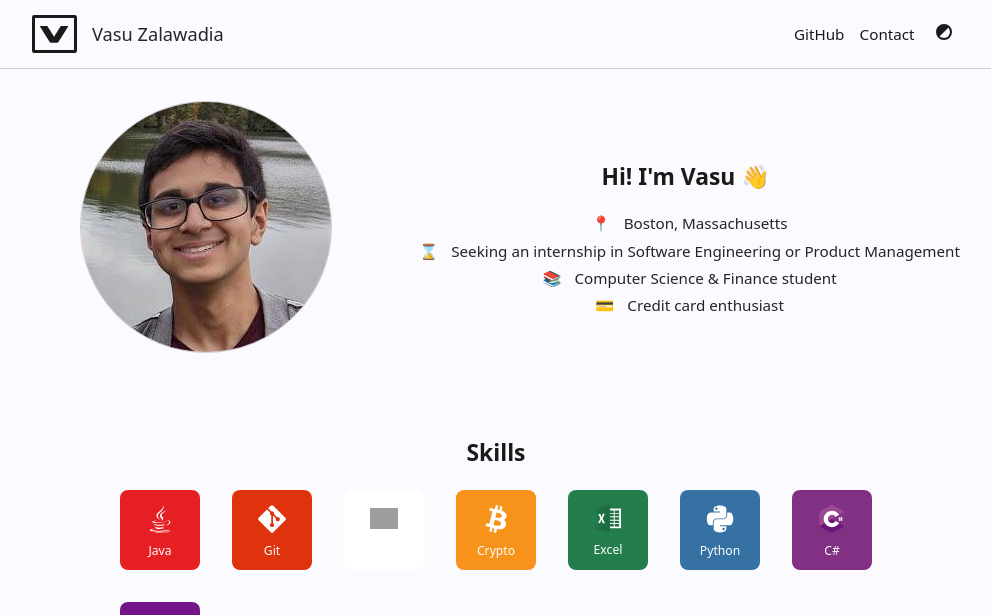
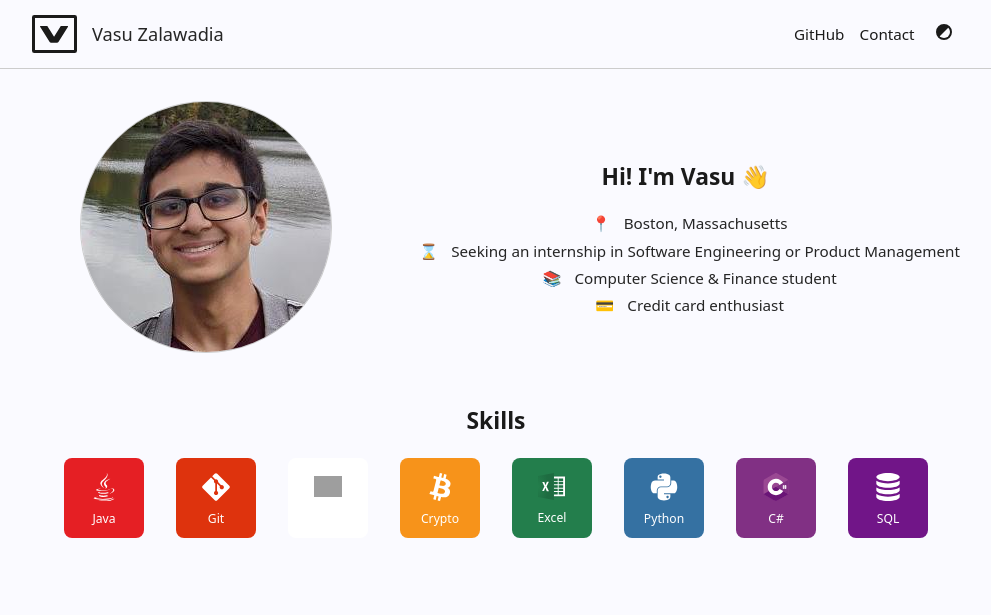
Before and after one commit to vasuz/vasuz, a Jekyll site: the page built from index.html, in a window 1280 px wide. Shown: the top 615 px of the page, without its empty margins (144-1135 px from the left). Built offline with Jekyll 4.4.1, drawn with Linux system fonts in a browser that asks for light colours; grey boxes are pictures that could not be loaded.

Commit message:
Simplified CSS

```diff
--- a/_includes/main.scss
+++ b/_includes/main.scss
@@ -72,11 +72,6 @@ nav {
   padding: 0 1rem;
 }
 
-#tech.full-bleed {
-  margin-top: -3rem;
-  margin-bottom: -3rem;
-}
-
 @media screen and (max-width: 60rem) {
   .full-bleed {
     margin-left: -1em;
--- a/_sass/_nav.scss
+++ b/_sass/_nav.scss
@@ -27,9 +27,9 @@
       fill: var(--text-primary);
     }
 
-	path {
-	  fill: var(--text-primary);
-	}
+    path {
+      fill: var(--text-primary);
+    }
   }
 
   #theme-switch {
--- a/_sass/_projects.scss
+++ b/_sass/_projects.scss
@@ -16,7 +16,7 @@
   }
 
   .preview {
-    background: var(--border-color);
+    /*background: var(--border-color);*/
     border-radius: 0.25rem;
     box-sizing: border-box;
     margin: 1rem;
--- a/_sass/_tech.scss
+++ b/_sass/_tech.scss
@@ -7,7 +7,8 @@
 @supports (display: grid) {
   #tech {
     display: grid;
-    padding: 4rem;
+    padding: 2rem 0 6em 0;
+    margin: -3rem 0 -3rem 0;
     grid-gap: 2rem;
     grid-auto-rows: minmax(5rem, auto);
     grid-template-columns: repeat(auto-fill, 5rem);
```
